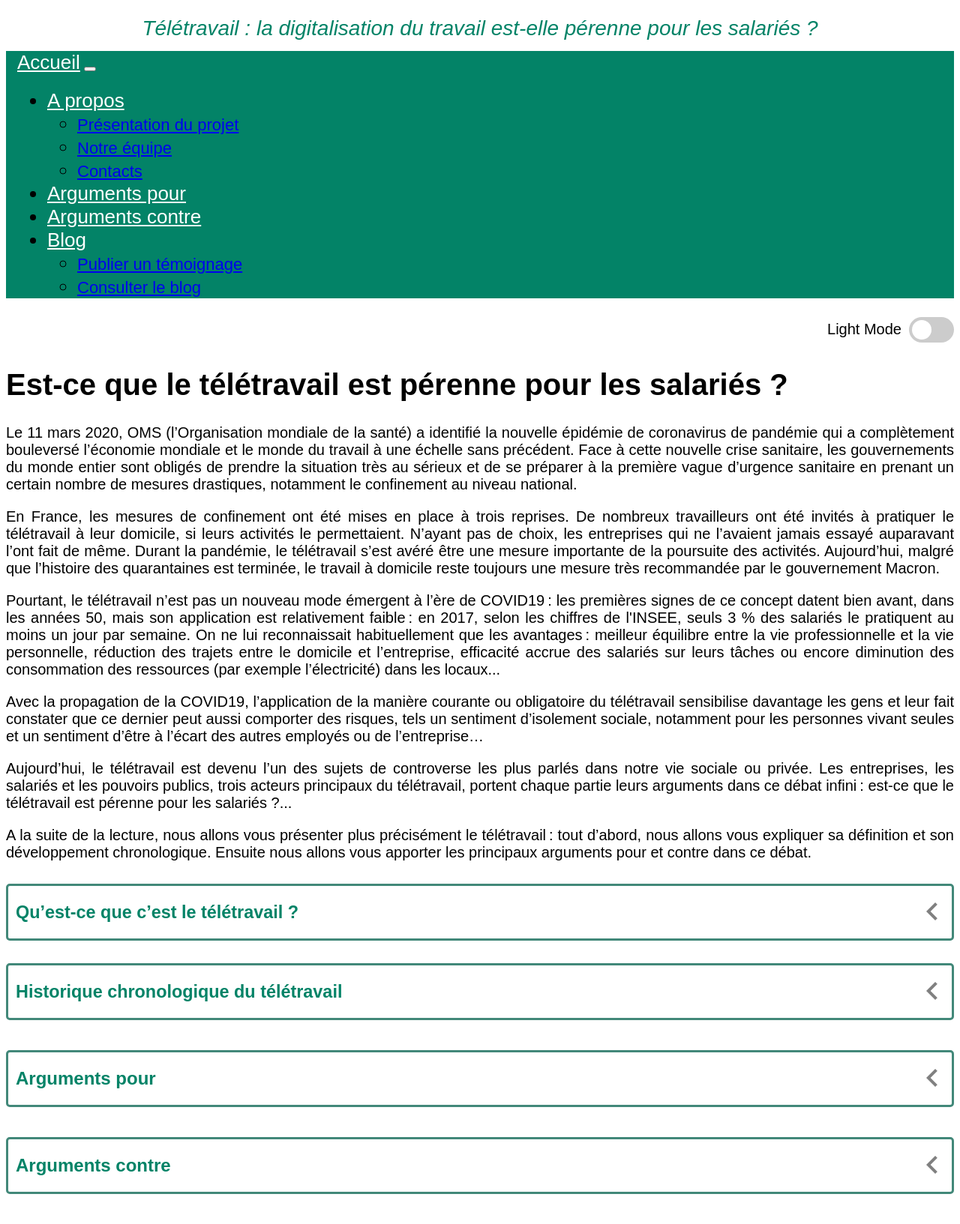
After one commit to sea-gull-diana/Teletravail, a PHP site: page /index.php in a window 1280 px wide. The commit adds this page. Shown: the whole page at 75% size. Run offline with PHP 8.4, Linux system fonts and the light colour scheme; data that the repository does not hold is empty.

Commit message:
Travail sur le dark mode

```diff
--- a/blog.html
+++ b/blog.php
@@ -1,3 +1,7 @@
+<?php
+  include("darkmode.php");
+?>
+
 <!DOCTYPE html>
 <html>
 <head>
@@ -5,7 +9,7 @@
 <meta http-equiv="Content-Type" content="text/html; charset=UTF-8">
 <title>Télétravail - Blog</title>
 </head>
-<body>
+<body class="<?php echo $themeClass; ?>">
     <header>
     </header>
 </body>
--- a/contact.html
+++ b/contact.php
@@ -1,3 +1,7 @@
+<?php
+  include("darkmode.php");
+?>
+
 <!DOCTYPE html>
 <html>
 <head>
@@ -8,7 +12,7 @@
 <meta http-equiv="Content-Type" content="text/html; charset=UTF-8">
 <title>Télétravail - Contacts</title>
 </head>
-    <body>
+    <body class="<?php echo $themeClass; ?>">
         <header>
         </header>
         <main class="container-lg qr">
--- a/contre.html
+++ b/contre.php
@@ -1,3 +1,7 @@
+<?php
+  include("darkmode.php");
+?>
+
 <!DOCTYPE html>
 <html>
 <head>
@@ -6,7 +10,7 @@
 <meta http-equiv="Content-Type" content="text/html; charset=UTF-8">
 <title>Télétravail - Contre</title>
 </head>
-<body>
+<body class="<?php echo $themeClass; ?>">
     <header>
     </header>
     <main class="container-lg">
--- a/css/styles.css
+++ b/css/styles.css
@@ -1,11 +1,59 @@
-/* la mise en page pour tout le site */
+/* Start implementing dark mode */
 
 body {
   font-family: Arial, Helvetica, sans-serif;
   font-size: 20px;
   text-align: justify;
   word-wrap: break-word;
+  color: black;
+  background-color: white;
 }
+
+/* Dark theme */
+body.dark-theme {
+  background-color: rgb(1, 37, 30);
+  color: white;
+}
+
+body.dark-theme img {
+  filter: brightness(.8) contrast(1.2);
+}
+
+/* If user's system is in dark mode by default */
+@media (prefers-color-scheme: dark) {
+  body {
+    background-color: rgb(1, 37, 30);
+    color: white;
+  }
+
+  img {
+      filter: brightness(.8) contrast(1.2);
+    }
+
+  /* Override with a light theme */
+  body.light-theme
+  {
+    color: black;
+    background-color: white;
+
+  }
+
+  body.light-theme img {
+      filter: brightness(1) contrast(1);
+    }
+}
+
+.darkmode {
+  display: flex;
+  justify-content: flex-end;
+  align-items: center;
+}
+
+.mode {
+  margin:10px;
+}
+
+/* End dark mode */
 
 h5 {font-size: 24px;}
 
@@ -35,6 +83,7 @@ li .dropdown-item {font-size: 22px;}
 
 nav {
   background-color: rgb(3, 131, 103);
+  margin-bottom: 20px;
 }
 
 .navbar-brand, .nav-item {
@@ -238,3 +287,59 @@ img {
   border: solid white 1px;
   text-decoration: underline;
 }
+
+/* The switch - the box around the dark-mode slider */
+.switch {
+  position: relative;
+  display: inline-block;
+  width: 60px;
+  height: 34px;
+}
+
+/* Hide default HTML checkbox */
+.switch input {
+  opacity: 0;
+  width: 0;
+  height: 0;
+}
+
+/* The slider */
+.slider {
+  position: absolute;
+  cursor: pointer;
+  top: 0;
+  left: 0;
+  right: 0;
+  bottom: 0;
+  background-color: #ccc;
+  -webkit-transition: .4s;
+  transition: .4s;
+  border-radius: 34px;
+}
+
+.slider:before {
+  position: absolute;
+  content: "";
+  height: 26px;
+  width: 26px;
+  left: 4px;
+  bottom: 4px;
+  background-color: white;
+  -webkit-transition: .4s;
+  transition: .4s;
+  border-radius: 50%;
+}
+
+input:checked + .slider {
+  background-color: rgb(3, 131, 103);
+}
+
+input:focus + .slider {
+  box-shadow: 0 0 1px rgb(3, 131, 103);
+}
+
+input:checked + .slider:before {
+  -webkit-transform: translateX(26px);
+  -ms-transform: translateX(26px);
+  transform: translateX(26px);
+}
--- /dev/null
+++ b/darkmode.php
@@ -0,0 +1,10 @@
+<?php
+    $themeClass = '';
+    // Change themes according to cookies
+    if (!empty($_COOKIE['theme']) && $_COOKIE['theme'] == 'dark') {
+      $themeClass = 'dark-theme';
+    }
+    else if (!empty($_COOKIE['theme']) && $_COOKIE['theme'] == 'light') {
+      $themeClass = 'light-theme';
+    }
+?>
--- a/index.html
+++ b/index.php
@@ -1,5 +1,9 @@
+<?php
+  include("darkmode.php");
+?>
+
 <!DOCTYPE html>
-<html>
+<html lang="fr">
 
 <head>
   <script src="js/layout.js"></script>
@@ -8,10 +12,17 @@
   <title>Télétravail - Accueil</title>
 </head>
 
-<body>
+<body class="<?php echo $themeClass; ?>">
   <header>
   </header>
   <main class="container-lg">
+    <!-- <div class="darkmode">
+      <div class="mode"></div>
+      <label class="switch">
+        <input type="checkbox" <?php echo $checkMode; ?> class="dark-theme" id="dark-theme"/>
+          <span class="slider round"></span>
+      </label>
+    </div> -->
     <h1>Est-ce que le télétravail est pérenne pour les salariés ?</h1>
     <p>
       Le 11 mars 2020, OMS (l’Organisation mondiale de la santé) a identifié la nouvelle épidémie de coronavirus de
--- /dev/null
+++ b/js/darkmode.js
@@ -0,0 +1,57 @@
+$(document).ready(function() {
+    $("main").prepend(`
+    <div class="darkmode">
+        <div class="mode"></div>
+        <label class="switch">
+        <input type="checkbox" class="dark-theme" id="dark-theme"/>
+            <span class="slider round"></span>
+        </label>
+    </div>
+    `)
+    // Make a variable to check system color preferences
+    const prefersDarkScheme = window.matchMedia("(prefers-color-scheme: dark)");
+    // If a user's whole system is in dark mode, put webpages in dark mode by default
+    if (prefersDarkScheme.matches) {
+        document.body.classList.add("dark-theme");
+    }
+    // When the mode switch is clicked
+    $("#dark-theme").change(function() {
+        let theme = "light";
+        // If it's checked, remove light-theme class (if present) and add dark-theme
+        if (this.checked) {
+            document.body.classList.remove("light-theme");
+            document.body.classList.add("dark-theme");
+            theme = "dark";
+            // Change label text to Dark Mode to the switch
+            $(".mode").html("Dark Mode");
+        }
+        // Otherwise...
+        else {
+            // If user's system is in dark mode
+            if (prefersDarkScheme.matches) {
+                 // ...then apply the .light-theme class to override those dark mode styles
+                 document.body.classList.add("light-theme");
+            }
+            document.body.classList.remove("dark-theme");
+            // Change label text to Light Mode to the switch
+            $(".mode").html("Light Mode");
+        }
+        // Add a cookie to indicate the user's preferred theme or change an existing one
+        document.cookie = "theme=" + theme;
+    });
+    // Make sure that the class doesn't contain both light and dark themes at the same time
+    if (document.body.classList.contains("light-theme")) {
+        document.body.classList.remove("dark-theme");
+        // Change label text to Light Mode to the switch
+        $(".mode").html("Light Mode");
+    }
+    // If the theme is dark the mode switch should always be checked
+    else if (document.body.classList.contains("dark-theme")) {
+        $("#dark-theme").attr("checked", true);
+        // Change label text to Dark Mode to the switch
+        $(".mode").html("Dark Mode");
+    }
+    else {
+        $(".mode").html("Light Mode");
+    }
+});
--- a/js/layout.js
+++ b/js/layout.js
@@ -10,7 +10,9 @@ document.addEventListener("DOMContentLoaded", function() {
   const inHead = `
   <script src="https://cdn.jsdelivr.net/npm/bootstrap@5.1.3/dist/js/bootstrap.bundle.min.js" integrity="sha384-ka7Sk0Gln4gmtz2MlQnikT1wXgYsOg+OMhuP+IlRH9sENBO0LRn5q+8nbTov4+1p" crossorigin="anonymous"></script>
   <script src="js/teletravail.js" type="text/javascript"></script>
+  <script src="js/darkmode.js"></script>
   <meta name="viewport" content="width=device-width, initial-scale=1">
+  <meta name="color-scheme" content="dark light">
   `
   const containHead = document.createRange().createContextualFragment(inHead);
   head.append(containHead);
@@ -25,7 +27,7 @@ document.addEventListener("DOMContentLoaded", function() {
   <div id="sujet">Télétravail : la digitalisation du travail est-elle pérenne pour les salariés ?</div>
   <nav class="navbar navbar-expand-lg navbar-dark sticky-top">
   <div class="container-fluid">
-    <a class="navbar-brand" href="./index.html">Accueil</a>
+    <a class="navbar-brand" href="./index.php">Accueil</a>
     <button class="navbar-toggler" type="button" data-bs-toggle="collapse" data-bs-target="#navbarNavDropdown" aria-controls="navbarNavDropdown" aria-expanded="false" aria-label="Toggle navigation">
       <span class="navbar-toggler-icon"></span>
     </button>
@@ -36,24 +38,24 @@ document.addEventListener("DOMContentLoaded", function() {
             A propos
           </a>
           <ul class="dropdown-menu" aria-labelledby="navbarDropdownMenuLink">
-            <li><a class="dropdown-item" href="./presentation.html">Présentation du projet</a></li>
-            <li><a class="dropdown-item" href="./team.html">Notre équipe</a></li>
-            <li><a class="dropdown-item" href="./contact.html">Contacts</a></li>
+            <li><a class="dropdown-item" href="./presentation.php">Présentation du projet</a></li>
+            <li><a class="dropdown-item" href="./team.php">Notre équipe</a></li>
+            <li><a class="dropdown-item" href="./contact.php">Contacts</a></li>
           </ul>
         </li>
         <li class="nav-item">
-          <a class="nav-link active" href="./pour.html">Arguments pour</a>
+          <a class="nav-link active" href="./pour.php">Arguments pour</a>
         </li>
         <li class="nav-item">
-          <a class="nav-link active" href="./contre.html">Arguments contre</a>
+          <a class="nav-link active" href="./contre.php">Arguments contre</a>
         </li>
         <li class="nav-item dropdown">
           <a class="nav-link dropdown-toggle active" href="#" id="navbarDropdownMenuLink" role="button" data-bs-toggle="dropdown" aria-expanded="false">
             Blog
           </a>
           <ul class="dropdown-menu" aria-labelledby="navbarDropdownMenuLink">
-            <li><a class="dropdown-item" href="./temoignage.html">Publier un témoignage</a></li>
-            <li><a class="dropdown-item" href="./blog.html">Consulter le blog</a></li>
+            <li><a class="dropdown-item" href="./temoignage.php">Publier un témoignage</a></li>
+            <li><a class="dropdown-item" href="./blog.php">Consulter le blog</a></li>
           </ul>
         </li>
       </ul>
--- a/pour.html
+++ b/pour.php
@@ -1,3 +1,7 @@
+<?php
+  include("darkmode.php");
+?>
+
 <!DOCTYPE html>
 <html>
 <head>
@@ -6,7 +10,7 @@
 <meta http-equiv="Content-Type" content="text/html; charset=UTF-8">
 <title>Télétravail - Pour</title>
 </head>
-<body>
+<body class="<?php echo $themeClass; ?>">
     <header>
     </header>
     <main class="container-lg">
--- a/presentation.html
+++ b/presentation.php
@@ -1,3 +1,7 @@
+<?php
+  include("darkmode.php");
+?>
+
 <!DOCTYPE html>
 <html>
 
@@ -7,7 +11,7 @@
     <title>Télétravail - Présentation</title>
 </head>
 
-<body>
+<body class="<?php echo $themeClass; ?>">
     <header>
     </header>
     <main class="container-lg">
--- a/signin.html
+++ b/signin.php
@@ -1,9 +1,13 @@
+<?php
+  include("darkmode.php");
+?>
+
 <!DOCTYPE html>
 <html>
 <head>
 <title>Connexion</title>
 </head>
-<body>
+<body class="<?php echo $themeClass; ?>">
 
 <h1>My First Heading</h1>
 <p>My first paragraph.</p>
--- a/team.html
+++ b/team.php
@@ -1,3 +1,7 @@
+<?php
+  include("darkmode.php");
+?>
+
 <!DOCTYPE html>
 <html>
 
@@ -7,7 +11,7 @@
     <title>Télétravail - Equipe</title>
 </head>
 
-<body>
+<body class="<?php echo $themeClass; ?>">
     <header>
     </header>
     <main class="container-lg">
--- a/temoignage.html
+++ b/temoignage.php
@@ -1,3 +1,7 @@
+<?php
+  include("darkmode.php");
+?>
+
 <!DOCTYPE html>
 <html>
 <head>
@@ -5,7 +9,7 @@
 <meta http-equiv="Content-Type" content="text/html; charset=UTF-8">
 <title>Télétravail - Temoignage</title>
 </head>
-<body>
+<body class="<?php echo $themeClass; ?>">
     <header>
     </header>
 </body>
```
